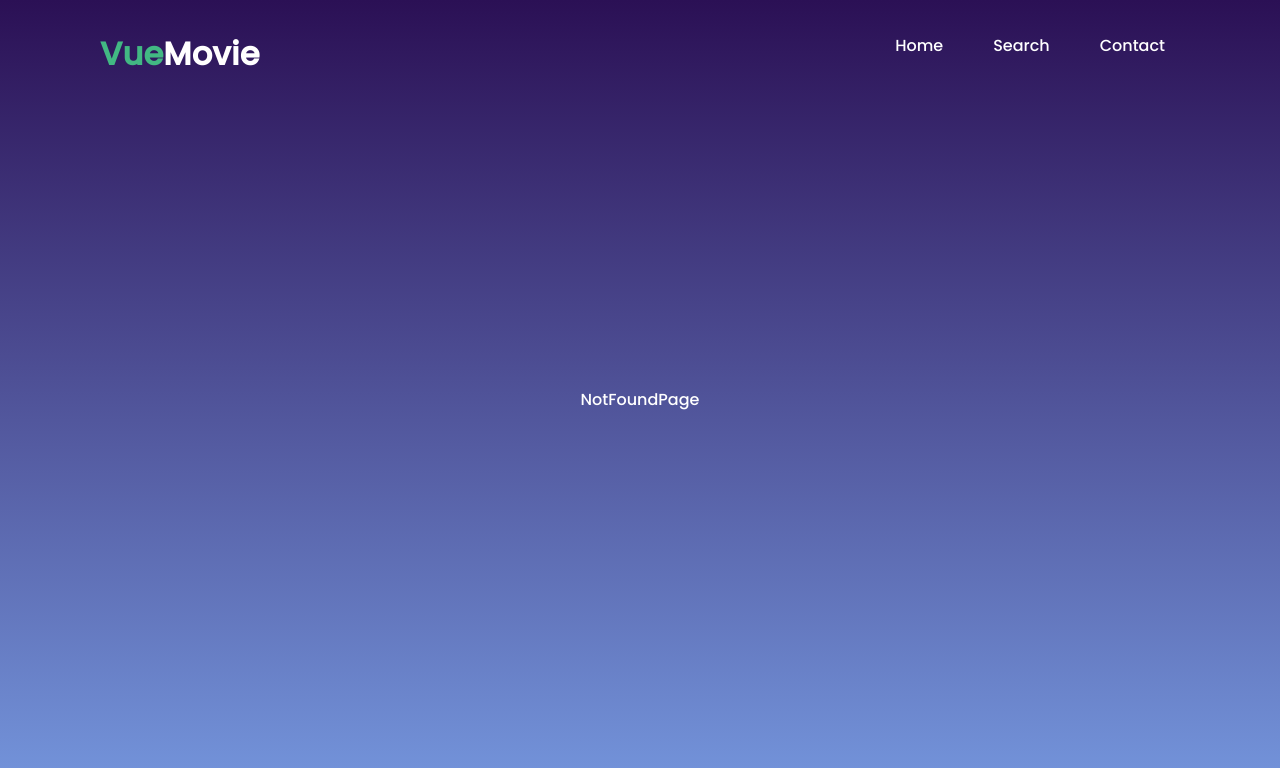
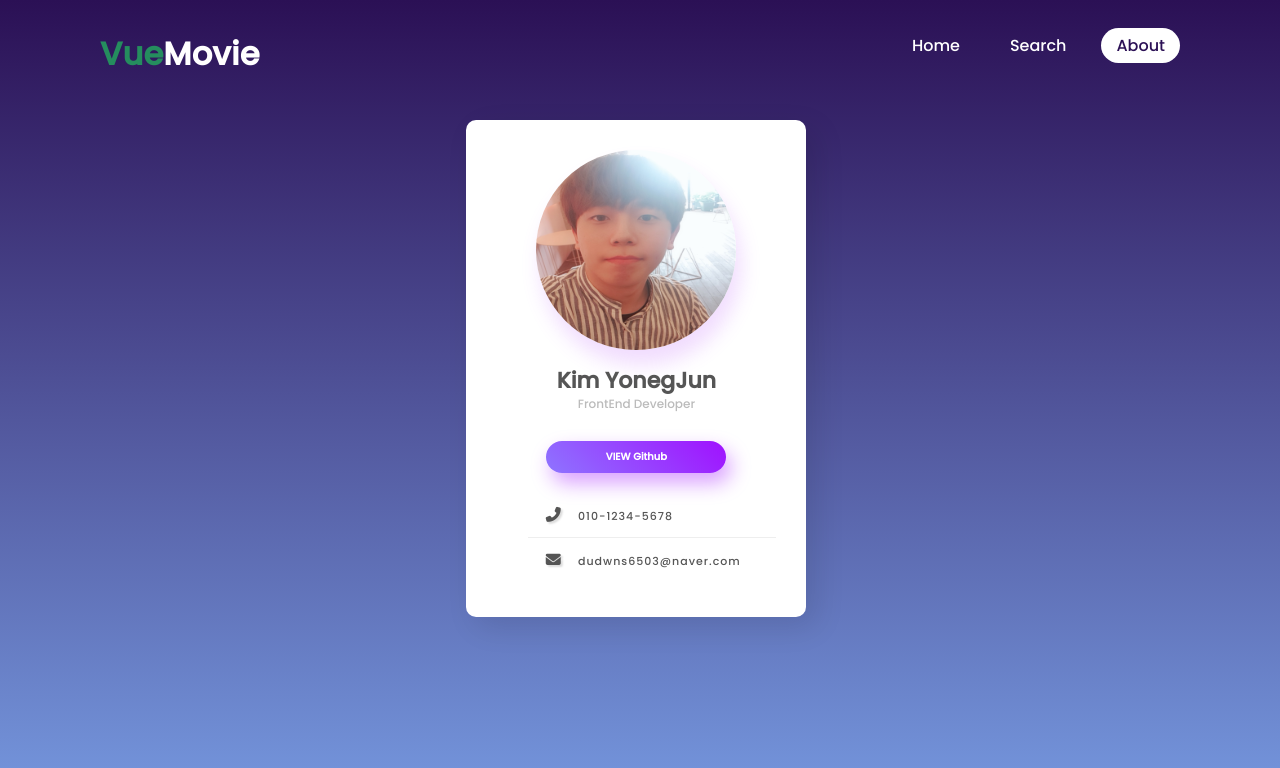
Before and after one commit to dudwns6503/vue-movie, a Vue app: page /about in a window 1280 px wide. Shown: the top 768 px of the page. Built offline with nearby package versions, Linux system fonts and the light colour scheme.

Commit message:
update: About 페이지 생성 및 css 완료

```diff
--- a/public/index.html
+++ b/public/index.html
@@ -8,6 +8,7 @@
     <link rel="preconnect" href="https://fonts.googleapis.com">
     <link rel="preconnect" href="https://fonts.gstatic.com" crossorigin>
     <link href="https://fonts.googleapis.com/css2?family=Poppins:wght@500&family=Ubuntu:wght@500&display=swap" rel="stylesheet">
+    <script src="https://kit.fontawesome.com/1b5ff2c992.js" crossorigin="anonymous"></script>
     <title><%= htmlWebpackPlugin.options.title %></title>
   </head>
   <body>
--- a/src/components/ToolBar.vue
+++ b/src/components/ToolBar.vue
@@ -1,10 +1,10 @@
 <template>
   <header>
-    <a href="/" class="logo">Vue<span>Movie</span></a>
+    <a href="/" class="logo">Vue<span class="title">Movie</span></a>
     <ul>
       <li><router-link to="/">Home</router-link></li>
       <li><router-link to="/search">Search</router-link></li>
-      <li><router-link to="/contact">Contact</router-link></li>
+      <li><router-link to="/about">About</router-link></li>
     </ul>
   </header>
 </template>
@@ -27,17 +27,20 @@ header {
 }
 
 header .logo {
-  color: #42b883;
+  color: #258d5e;
   font-weight: 700;
   text-decoration: none;
   font-size: 2em;
   letter-spacing: 0.2px;
 }
 
-header .logo span {
+.title {
   color: #fff;
 }
 
+.title:hover {
+  color: aqua;
+}
 header ul {
   display: flex;
   justify-content: center;
--- a/src/css/main.css
+++ b/src/css/main.css
@@ -9,3 +9,7 @@ body {
   min-height: 100vh;
   background: linear-gradient(#2b1055, #7597de);
 }
+
+li, ol {
+  list-style: none;
+}
--- a/src/router/index.js
+++ b/src/router/index.js
@@ -6,7 +6,7 @@ Vue.use(VueRouter);
 const routes = [
   {
     path: '/',
-    name: 'movieHome',
+    name: 'MovieHome',
     component: () => import('@/views/MovieHome.vue'),
   },
   {
@@ -16,13 +16,18 @@ const routes = [
   },
   {
     path: '/search',
-    name: 'search',
+    name: 'Search',
     component: () => import('@/views/MovieSearch.vue'),
   },
   {
     path: '/movieinfo/:id',
-    name: 'movieInfo',
+    name: 'MovieInfo',
     component: () => import('@/views/MovieInfo.vue'),
+  },
+  {
+    path: '/about',
+    name: 'AboutMe',
+    component: () => import('@/views/AboutMe.vue'),
   },
 ];
 
--- /dev/null
+++ b/src/views/AboutMe.vue
@@ -0,0 +1,113 @@
+<template>
+  <section>
+    <article class="profile">
+      <img src="@/assets/yeong.png" alt="프로필 이미지" />
+      <h1>Kim YonegJun</h1>
+      <h2>FrontEnd Developer</h2>
+
+      <a href="https://github.com/dudwns6503" class="btnView">VIEW Github</a>
+    </article>
+
+    <ul class="contact">
+      <li>
+        <i class="fas fa-phone-alt"></i>
+        <span>010-1234-5678</span>
+      </li>
+      <li>
+        <i class="fas fa-envelope"></i>
+        <span>dudwns6503@naver.com</span>
+      </li>
+    </ul>
+  </section>
+</template>
+
+<script>
+export default {};
+</script>
+
+<style scoped>
+section {
+  width: 340px;
+  padding: 30px;
+  background-color: #fff;
+  margin: 120px auto 0;
+  box-shadow: 10px 10px 30px rgba(0, 0, 0, 0.1);
+  border-radius: 10px;
+  position: fixed;
+  right: 37%;
+}
+
+section article.profile {
+  width: 100%;
+  text-align: center;
+}
+
+section article.profile img {
+  width: 200px;
+  height: 200px;
+  border-radius: 50%;
+  margin-bottom: 20px;
+  box-shadow: 5px 15px 20px rgba(183, 82, 250, 0.2);
+}
+
+section article.profile h1 {
+  font-weight: bold;
+  font-size: 22px;
+  line-height: 1;
+  color: #555;
+  margin-bottom: 5px;
+}
+
+section article.profile h2 {
+  font-weight: normal;
+  font-size: 12px;
+  color: #bbb;
+  margin-bottom: 30px;
+}
+
+section a.btnView {
+  display: block;
+  width: 180px;
+  height: 32px;
+  margin: 0px auto 20px;
+  background-color: #444;
+  border-radius: 16px;
+  font-weight: bold;
+  font-size: 10px;
+  color: #fff;
+  line-height: 32px;
+  text-align: center;
+  background: linear-gradient(45deg, #8e74ff, #a011ff);
+  box-shadow: 5px 10px 20px rgba(160, 17, 255, 0.4);
+  text-decoration: none;
+}
+
+section ul.contact {
+  margin-bottom: 5px;
+}
+
+section ul.contact li {
+  width: 100%;
+  padding: 10px 0px;
+  border-bottom: 1px solid #eee;
+}
+
+section ul.contact li:last-child {
+  border-bottom: none;
+}
+
+section ul.contact li i {
+  width: 20%;
+  text-align: center;
+  color: #555;
+  font-size: 15px;
+  text-shadow: 2px 2px 2px #ddd;
+}
+
+section ul.contact li span {
+  font-weight: normal;
+  font-size: 11px;
+  color: #555;
+  letter-spacing: 1px;
+}
+</style>
```
Also changed, not shown: src/assets/yeong.png (added).
